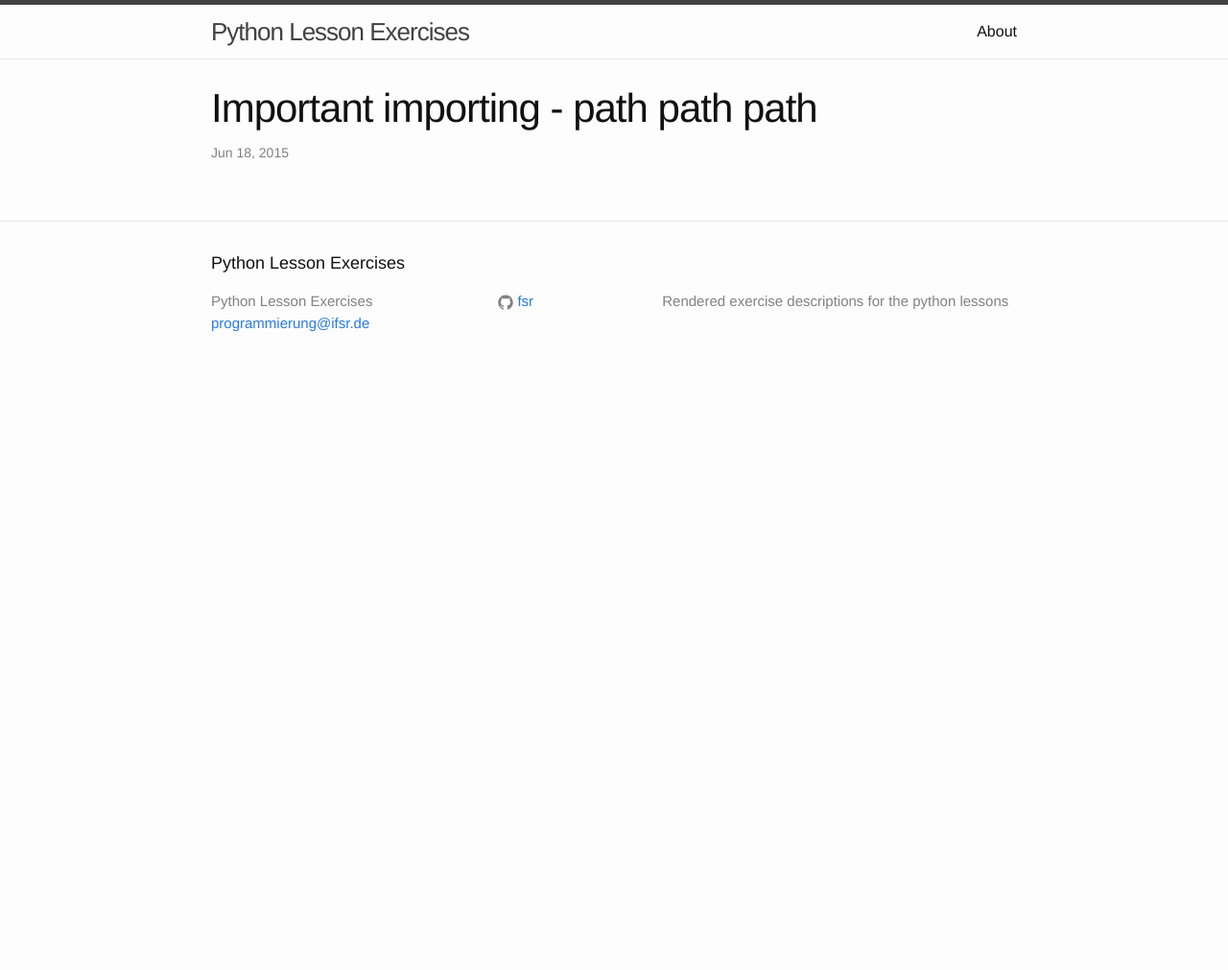
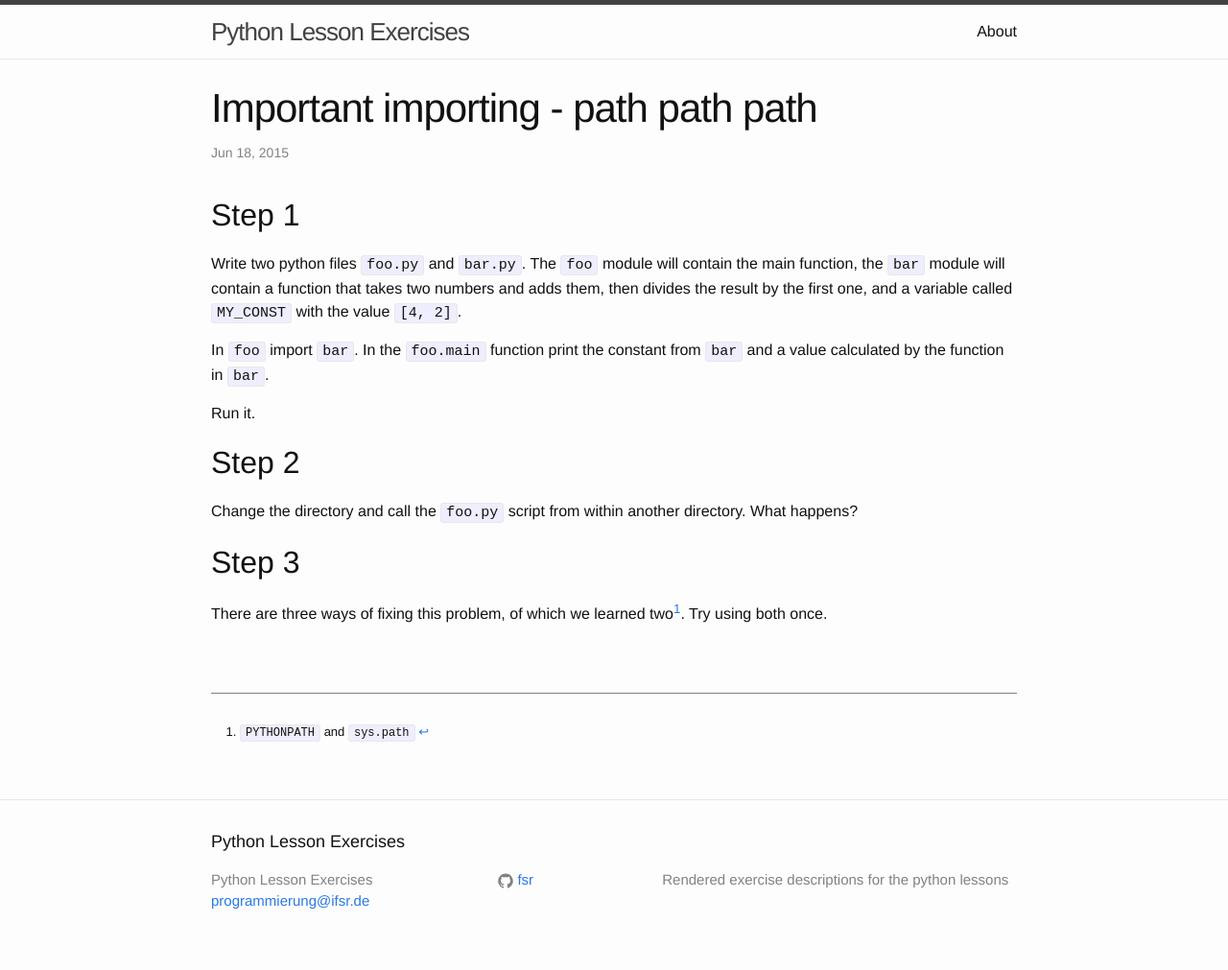
Before and after one commit to fsr/python-lessons, a Jekyll site: the page built from _exercises/importing.md, in a window 1280 px wide. Shown: the whole page at 96% size. Built offline with Jekyll 4.4.1, drawn with Linux system fonts in a browser that asks for light colours; before the commit the page ends 900 px from its top, so only the background shows below that.

Commit message:
Filled importing lesson

```diff
--- a/_exercises/importing.md
+++ b/_exercises/importing.md
@@ -2,3 +2,22 @@
 title: Important importing - path path path
 status: drafty
 ---
+
+## Step 1
+
+Write two python files `foo.py` and `bar.py`. The `foo` module will contain the main function, the `bar` module will contain a function that takes two numbers and adds them, then divides the result by the first one, and a variable called `MY_CONST` with the value `[4, 2]`.
+
+In `foo` import `bar`. In the `foo.main` function print the constant from `bar` and a value calculated by the function in `bar`.
+
+Run it.
+
+## Step 2
+
+Change the directory and call the `foo.py` script from within another directory. What happens?
+
+## Step 3
+
+There are three ways of fixing this problem, of which we learned two[^path]. Try using both once.
+
+[^path]:
+    `PYTHONPATH` and `sys.path`
```
